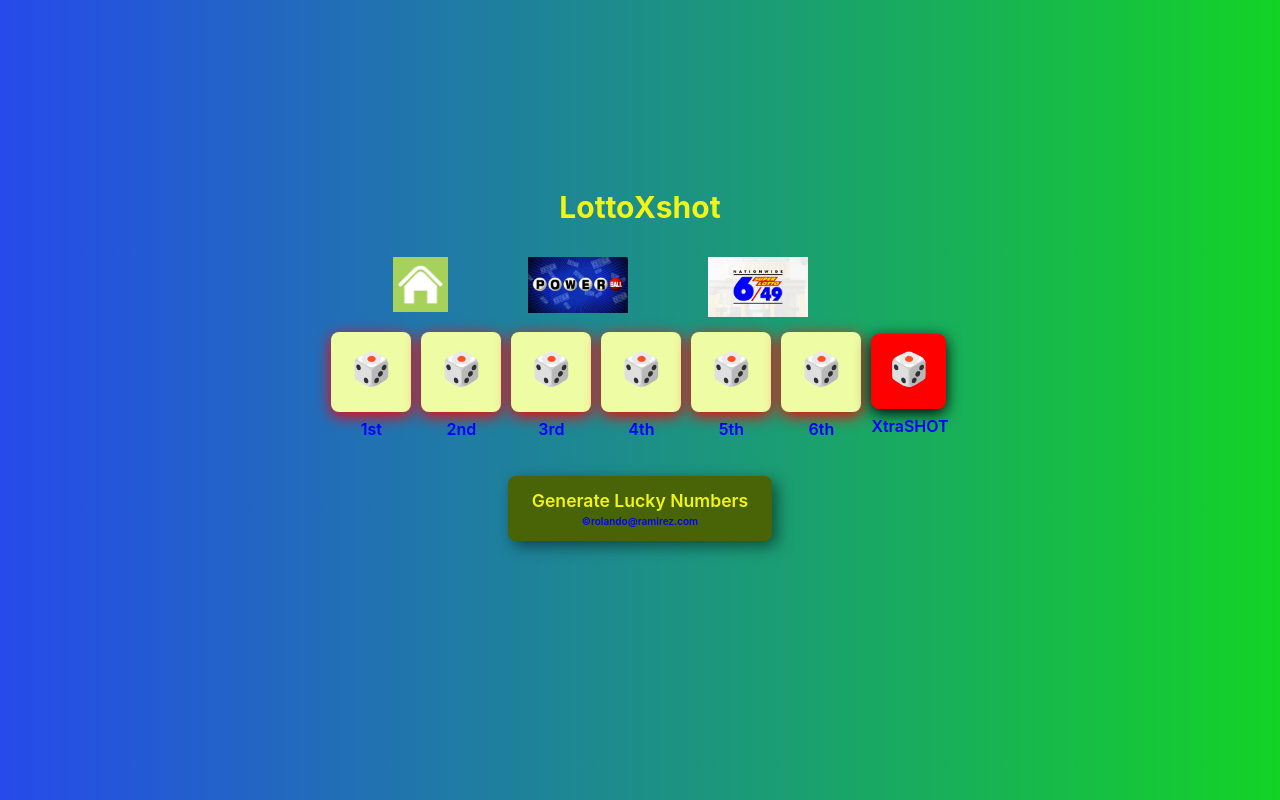
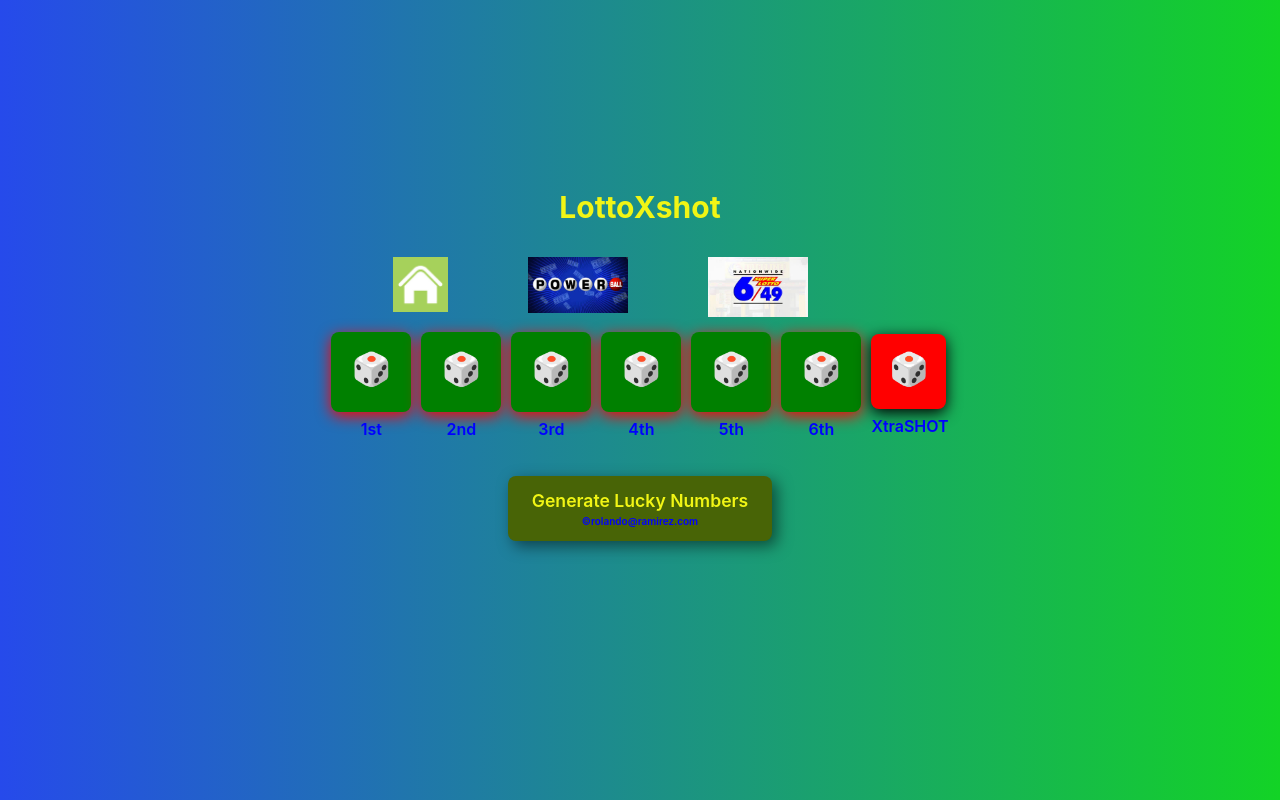
Before and after one commit to zerimar53/web-html, a plain HTML site: page lottoXshot.html in a window 1280 px wide. Drawn offline with nearby package versions, Linux system fonts and the light colour scheme.

Commit message:
Update lottoXshot.html

```diff
--- a/lottoXshot.html
+++ b/lottoXshot.html
@@ -39,7 +39,7 @@ body {
     font-size: 2rem;
     font-weight: 700;
     border-radius: 8px;
-    background-color: #eefca3;
+    background-color: green;
     /* box-shadow: 0 4px 6px rgba(0,0,0,0.1); */
     box-shadow: 0 4px 15px red;
     width: 80px;
@@ -223,4 +223,5 @@ document.getElementById('generateBtn').addEventListener('click', () => {
 </script>
 
 </body>
+
 </html>
```
